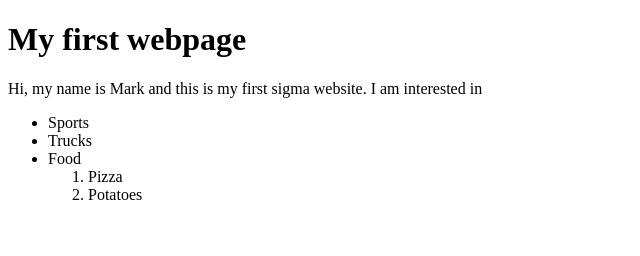
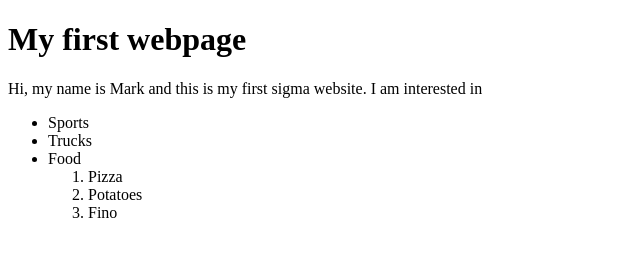
Before and after one commit to MarkIsakov57/test, a plain HTML site: page index.html in a window 1280 px wide. Shown: the full height of the page, 0-640 px from the left. Drawn offline with Linux system fonts and the light colour scheme.

Commit message:
Update index.html

```diff
--- a/index.html
+++ b/index.html
@@ -10,6 +10,7 @@
 <ol>
 <li>Pizza</li>
 <li>Potatoes</li>
+  <li>Fino</li>
 </ol>
 </li>
 </ul>
```
